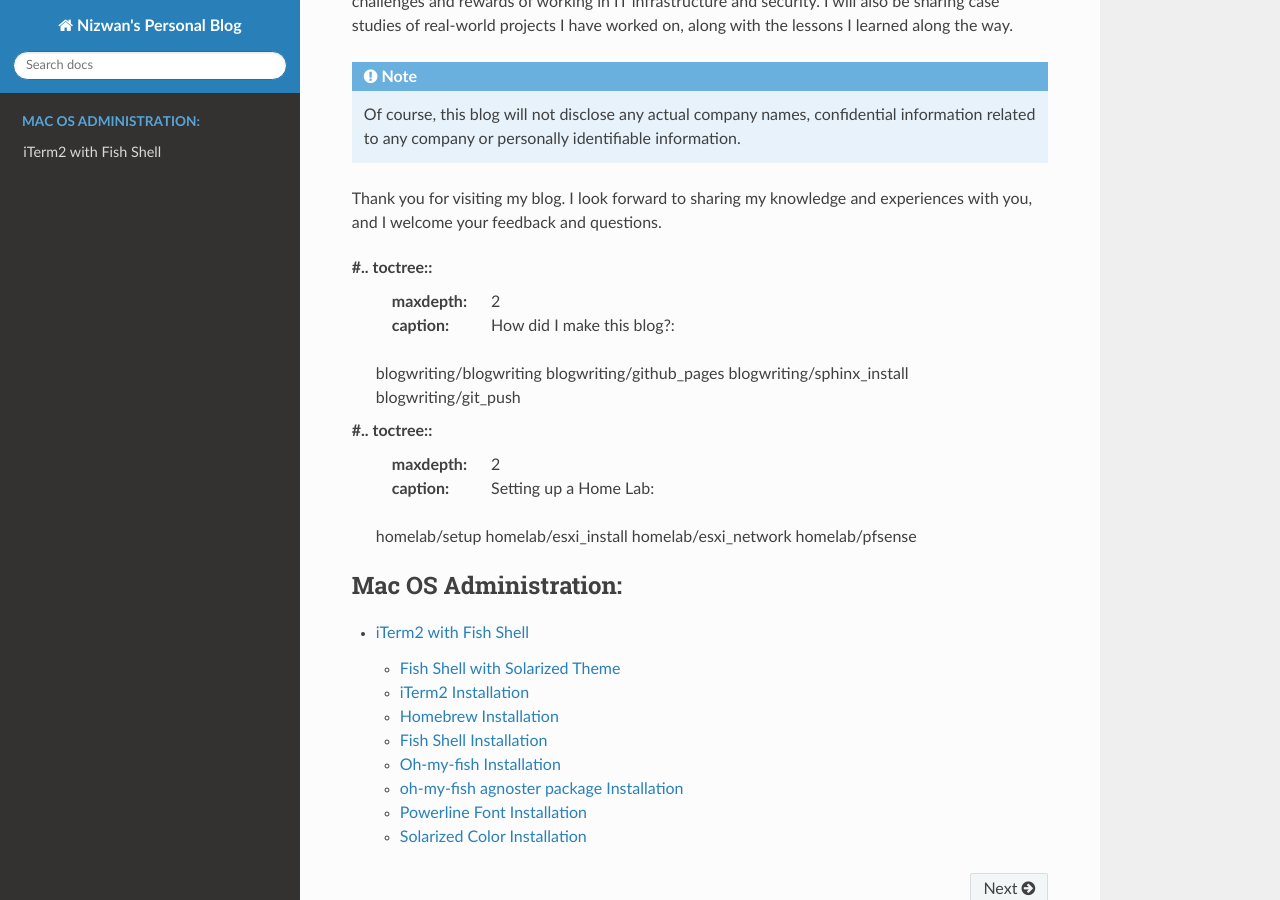
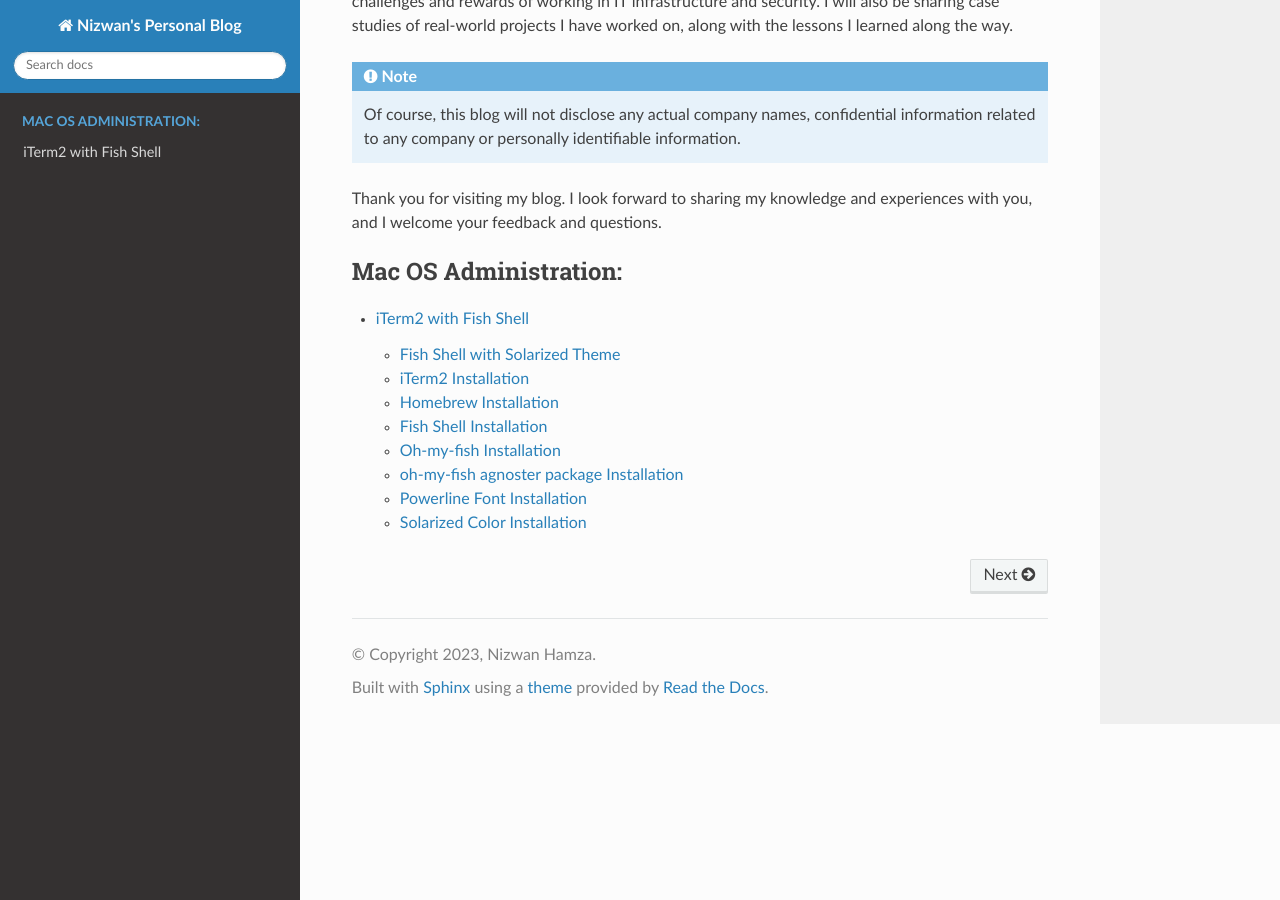
Before and after one commit to nizwanhamza/blog.nizwan.com, a Sphinx documentation site: the page built from docs/source/index.rst, in a window 1280 px wide and 900 px high, scrolled down 1226 px. Built offline with Sphinx 7.4.7 and the Read the Docs theme 2.0.0, drawn with Linux system fonts in a browser that asks for light colours.

Commit message:
iTerm2 with Fish Shell - Toctree fix

```diff
--- a/docs/source/index.rst
+++ b/docs/source/index.rst
@@ -45,25 +45,6 @@
    :maxdepth: 2
    :caption: Welcome:
 
-
-#.. toctree::
-   :maxdepth: 2
-   :caption: How did I make this blog?:
-
-   blogwriting/blogwriting
-   blogwriting/github_pages
-   blogwriting/sphinx_install
-   blogwriting/git_push
-
-#.. toctree::
-   :maxdepth: 2
-   :caption: Setting up a Home Lab:
-
-   homelab/setup
-   homelab/esxi_install
-   homelab/esxi_network
-   homelab/pfsense
-
 .. toctree::
    :maxdepth: 2
    :caption: Mac OS Administration:
```
